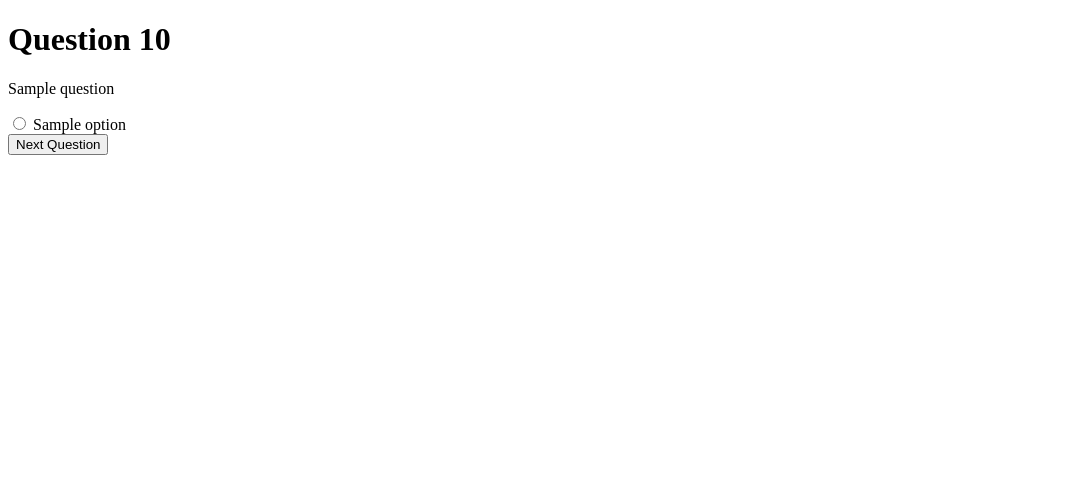
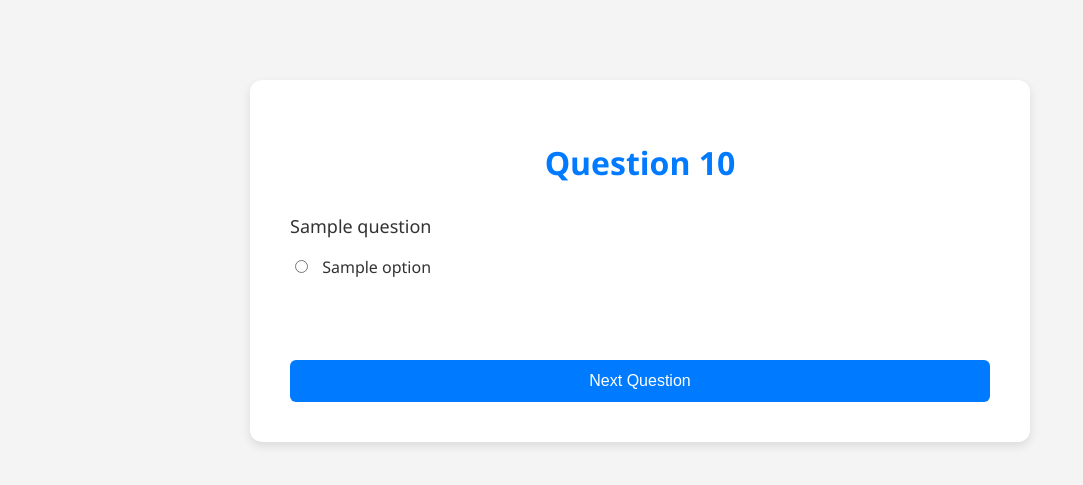
Before and after one commit to himani-kh/Quizly, a FastAPI app: template quiz-participation-service/templates/questions.html in a window 1280 px wide. Shown: the top 485 px of the page, without its empty margins (0-1083 px from the left). Run offline with FastAPI, Linux system fonts and the light colour scheme; the template is opened without the code that fills it: most values are stand-ins (such as "Sample title", 1, 10 or a date in 2020).

Commit message:
Update questions.html

```diff
--- a/quiz-participation-service/templates/questions.html
+++ b/quiz-participation-service/templates/questions.html
@@ -1,30 +1,36 @@
-<!-- templates/question.html -->
 <!DOCTYPE html>
 <html>
 <head>
     <title>Question {{ qid + 1 }}</title>
 </head>
-<body>
-    <h1>Question {{ qid + 1 }}</h1>
-    <p>{{ question.question }}</p>
+<body style="margin: 0; padding: 0; font-family: 'Segoe UI', Arial, sans-serif; background-color: #f4f4f4;">
 
-    <form method="post" action="/question?qid={{ qid }}&roomNumber={{ roomNumber }}&studentName={{ studentName }}">
+    <div style="max-width: 700px; margin: 80px auto; background-color: #ffffff; padding: 40px; border-radius: 12px; box-shadow: 0 4px 10px rgba(0, 0, 0, 0.1);">
+        <h1 style="text-align: center; color: #007BFF; margin-bottom: 30px;">Question {{ qid + 1 }}</h1>
+
+        <p style="font-size: 18px; color: #333;">{{ question.question }}</p>
+
+        <form method="post" action="/question?qid={{ qid }}&roomNumber={{ roomNumber }}&studentName={{ studentName }}" style="display: flex; flex-direction: column; gap: 20px;">
             {% for option in question.options %}
-            <label>
-                <input type="radio" name="answer" value="{{ option }}" required> {{ option }}
+                <label style="font-size: 16px; color: #333;">
+                    <input type="radio" name="answer" value="{{ option }}" required style="margin-right: 10px;"> {{ option }}
                 </label><br>
             {% endfor %}
+
             <input type="hidden" name="qid" value="{{ qid }}">
             <input type="hidden" name="roomNumber" value="{{ roomNumber }}">
             <input type="hidden" name="studentName" value="{{ studentName }}">
             <input type="hidden" name="is_last" value="{{ is_last }}">
 
-    <button type="submit">
+            <button type="submit" style="padding: 12px; background-color: #007BFF; color: white; font-size: 16px; border: none; border-radius: 6px; cursor: pointer; margin-top: 20px;">
                 {% if is_last %}
                     Submit Quiz
                 {% else %}
                     Next Question
                 {% endif %}
+            </button>
         </form>
+    </div>
+
 </body>
 </html>
```
Lines whose indentation alone changed are shown as unchanged.
